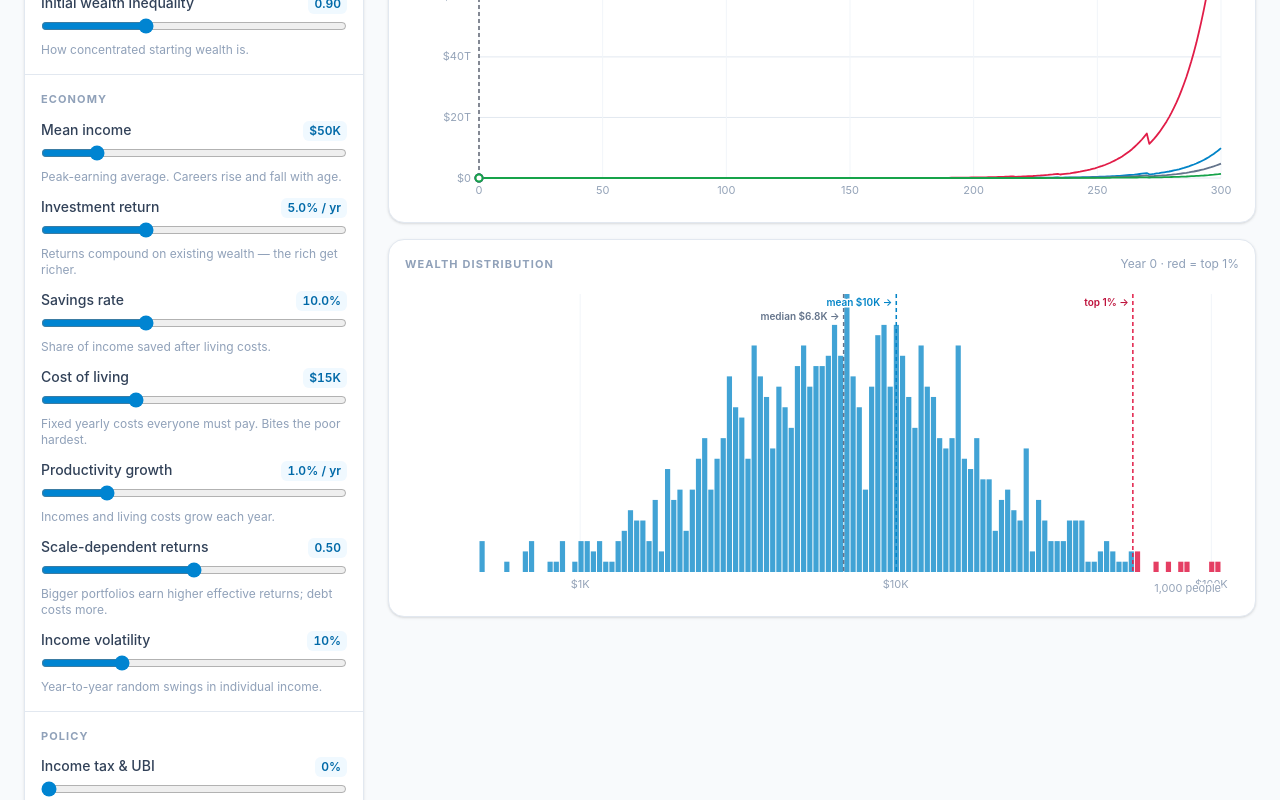
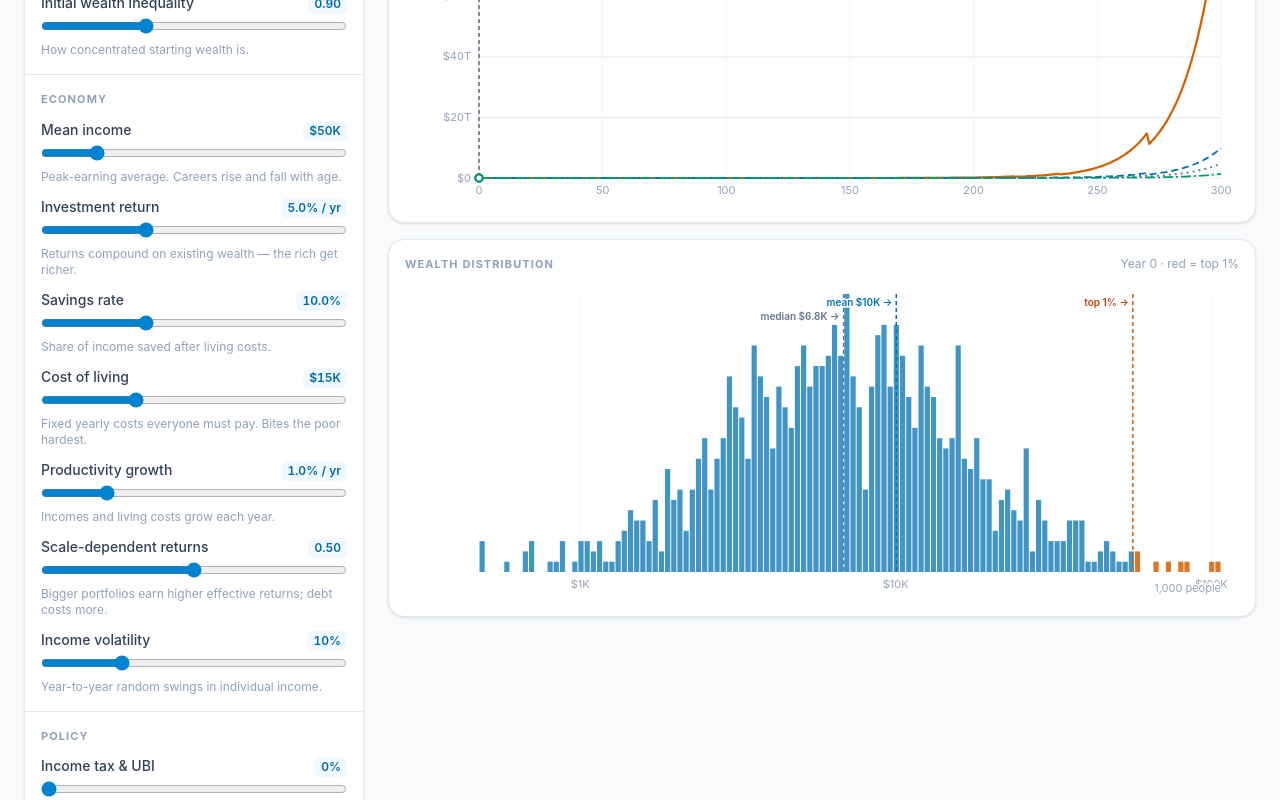
Before and after one commit to itswil/wealth-sim, a React (Vite) app: page / in a window 1280 px wide. Shown: the part 577-1377 px from the top of the page. Built offline with nearby package versions, Linux system fonts and the light colour scheme.

Commit message:
style: apply colorblind-friendly palette and improve slider accessibilit
- Switch chart colors to Okabe-Ito palette
- Add line dash patterns for series distinction
- Associate hint text with sliders via aria-describedby
- Derive activePreset from params instead of separate state

```diff
--- a/src/App.tsx
+++ b/src/App.tsx
@@ -35,7 +35,6 @@ function StatCard({ item }: { item: StatItem }) {
 
 function App() {
   const [params, setParams] = useState<WorldParams>(DEFAULT_PARAMS);
-  const [presetId, setPresetId] = useState("moderate");
   const [seed, setSeed] = useState(42);
   const [logScale, setLogScale] = useState(false);
   const [isPlaying, setIsPlaying] = useState(false);
@@ -71,10 +70,15 @@ function App() {
     [],
   );
 
+  const activePreset = PRESETS.find(
+    (p) =>
+      p.incomeInequality === params.incomeInequality &&
+      p.initialInequality === params.initialInequality,
+  );
+
   const handlePreset = useCallback((id: string) => {
     const preset = PRESETS.find((p) => p.id === id);
     if (!preset) return;
-    setPresetId(id);
     setParams((p) => ({
       ...p,
       incomeInequality: preset.incomeInequality,
@@ -150,7 +154,7 @@ function App() {
         <aside className="lg:sticky lg:top-6 lg:self-start">
           <Controls
             params={params}
-            presetId={presetId}
+            presetId={activePreset?.id ?? ""}
             onChange={handlePatch}
             onPreset={handlePreset}
             onNewWorld={handleNewWorld}
--- a/src/components/Charts.tsx
+++ b/src/components/Charts.tsx
@@ -56,10 +56,10 @@ export interface TimeSeriesProps {
 }
 
 export const SERIES = [
-  { key: "top1Avg" as const, label: "Top 1% avg", color: "#e11d48" },
-  { key: "mean" as const, label: "Mean", color: "#0284c7" },
-  { key: "median" as const, label: "Median", color: "#64748b" },
-  { key: "bottom50Avg" as const, label: "Bottom 50% avg", color: "#16a34a" },
+  { key: "top1Avg" as const, label: "Top 1% avg", color: "#D55E00" },
+  { key: "mean" as const, label: "Mean", color: "#0072B2", dash: "7 4" },
+  { key: "median" as const, label: "Median", color: "#64748b", dash: "2 4" },
+  { key: "bottom50Avg" as const, label: "Bottom 50% avg", color: "#009E73", dash: "10 3 2 3" },
 ];
 
 export const TimeSeriesChart = memo(function TimeSeriesChart({
@@ -265,7 +265,8 @@ export const TimeSeriesChart = memo(function TimeSeriesChart({
               d={d}
               fill="none"
               stroke={s.color}
-              strokeWidth={1.8}
+              strokeWidth={s.key === "top1Avg" ? 2.2 : 1.8}
+              strokeDasharray={s.dash}
               strokeLinejoin="round"
             />
           );
@@ -385,7 +386,7 @@ export const WealthDistribution = memo(function WealthDistribution({
               y={top}
               width={Math.max(0.5, binW - 1)}
               height={PT + innerH - top}
-              fill={isTop1 ? "#e11d48" : "#0284c7"}
+              fill={isTop1 ? "#D55E00" : "#0072B2"}
               opacity={isTop1 ? 0.85 : 0.75}
             />
           );
@@ -396,7 +397,7 @@ export const WealthDistribution = memo(function WealthDistribution({
             y1={PT}
             x2={logX(p99)}
             y2={H - PB}
-            stroke="#e11d48"
+            stroke="#D55E00"
             strokeWidth={1.5}
             strokeDasharray="4 3"
           />
@@ -407,7 +408,7 @@ export const WealthDistribution = memo(function WealthDistribution({
             y={PT + 12}
             textAnchor="end"
             fontSize={10}
-            fill="#be123c"
+            fill="#C2410C"
             fontWeight={600}
             paintOrder="stroke"
             stroke="#ffffff"
@@ -423,7 +424,7 @@ export const WealthDistribution = memo(function WealthDistribution({
             y1={PT}
             x2={logX(mean)}
             y2={H - PB}
-            stroke="#0284c7"
+            stroke="#0072B2"
             strokeWidth={1.5}
             strokeDasharray="4 3"
           />
@@ -445,7 +446,7 @@ export const WealthDistribution = memo(function WealthDistribution({
             y={PT + 12}
             textAnchor="end"
             fontSize={10}
-            fill="#0284c7"
+            fill="#0072B2"
             fontWeight={600}
             paintOrder="stroke"
             stroke="#ffffff"
@@ -476,7 +477,7 @@ export const WealthDistribution = memo(function WealthDistribution({
             x={PL}
             y={H - 8}
             fontSize={11}
-            fill="#e11d48"
+            fill="#D55E00"
             paintOrder="stroke"
             stroke="#ffffff"
             strokeWidth={3}
--- a/src/components/Controls.tsx
+++ b/src/components/Controls.tsx
@@ -1,4 +1,4 @@
-import { memo, type ReactNode } from "react";
+import { memo, useId, type ReactNode } from "react";
 import type { WorldParams } from "../lib/sim";
 import { PRESETS } from "../lib/sim";
 import { formatMoney } from "../lib/format";
@@ -15,6 +15,7 @@ interface SliderProps {
 }
 
 function Slider({ label, value, min, max, step, display, hint, onChange }: SliderProps) {
+  const hintId = useId();
   return (
     <label className="block">
       <div className="flex items-baseline justify-between gap-2">
@@ -29,10 +30,15 @@ function Slider({ label, value, min, max, step, display, hint, onChange }: Slide
         max={max}
         step={step}
         value={value}
+        aria-describedby={hint ? hintId : undefined}
         onChange={(e) => onChange(Number(e.target.value))}
         className="mt-1 w-full accent-sky-600"
       />
-      {hint ? <p className="mt-0.5 text-xs text-slate-400">{hint}</p> : null}
+      {hint ? (
+        <p id={hintId} className="mt-0.5 text-xs text-slate-400">
+          {hint}
+        </p>
+      ) : null}
     </label>
   );
 }
```
